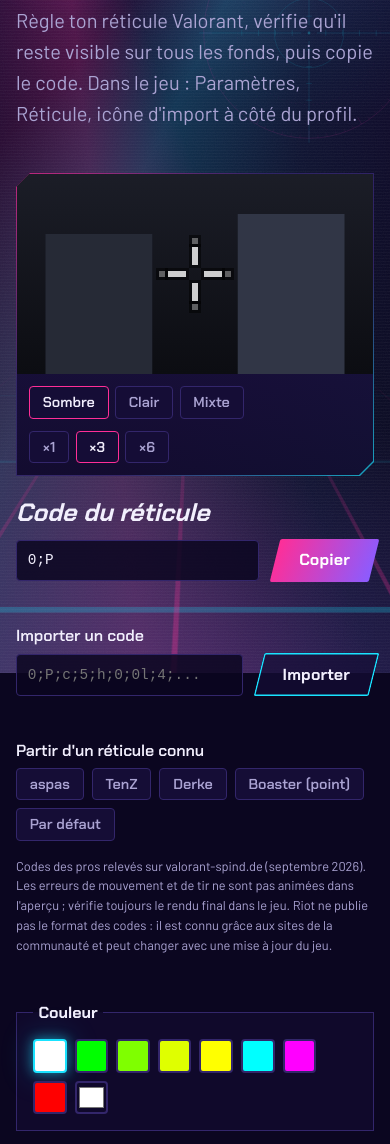
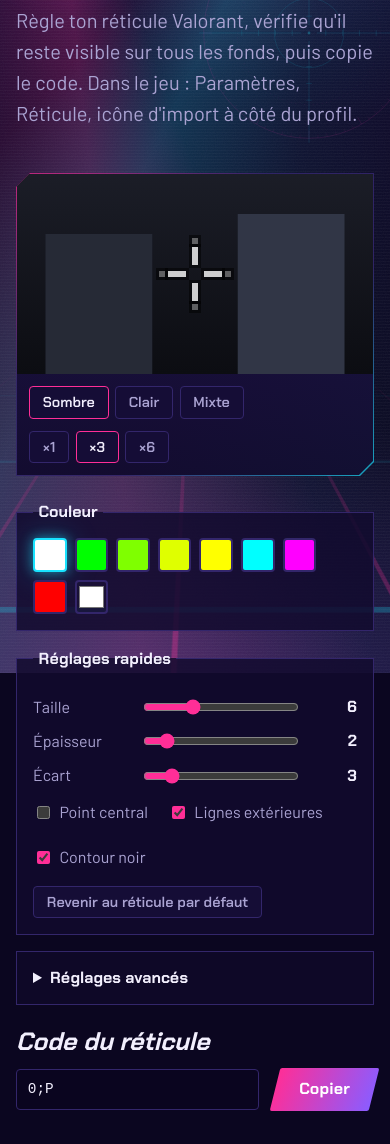
Before and after one commit to edgarm44/Fragx, an Astro site: page /Fragx/reticule in a window 390 px wide. Shown: the part 171-1315 px from the top of the page. Built offline with nearby package versions, Linux system fonts and the light colour scheme; Astro itself is replaced by a stand-in of ours.

Commit message:
Editeur de reticule : sur mobile, reglages places entre l'apercu et le code
Co-Authored-By: Claude Opus 5.5 <noreply@anthropic.com>
Claude-Session: https://claude.ai/code/session_019fvcDkqvPSXzzdfugUP1vi

```diff
--- a/src/pages/reticule.astro
+++ b/src/pages/reticule.astro
@@ -201,8 +201,12 @@ const GROUPES = [
   .cases { display: flex; gap: 1.25rem; margin-top: 0.75rem; flex-wrap: wrap; }
   .cases label { display: flex; gap: 0.4rem; align-items: center; margin: 0; font-weight: 400; color: var(--gris); }
   @media (max-width: 56rem) {
-    .disposition { grid-template-columns: 1fr; }
-    .colonne-apercu { position: static; }
+    .disposition { grid-template-columns: 1fr; gap: 1.5rem; }
+    /* Sur mobile : aperçu, puis réglages, puis code */
+    .colonne-apercu { display: contents; }
+    .apercu { order: 1; }
+    .reglages { order: 2; }
+    .code { order: 3; }
   }
 </style>
 
```
